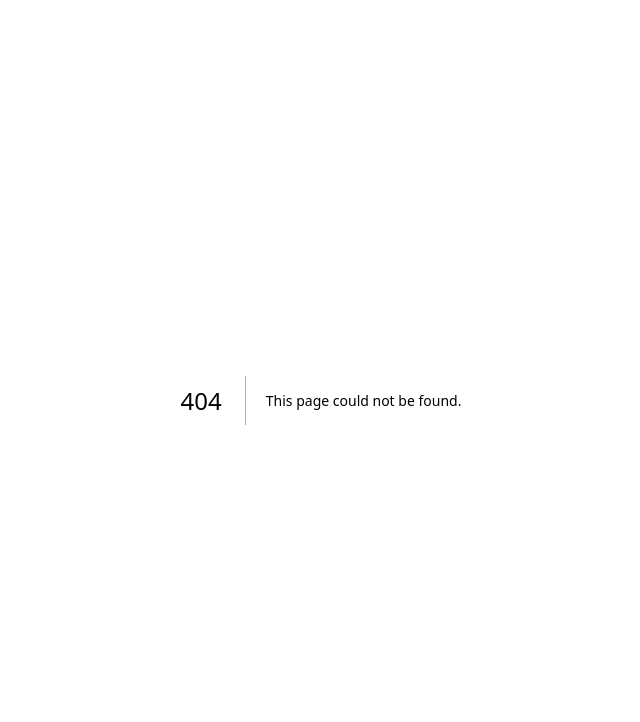
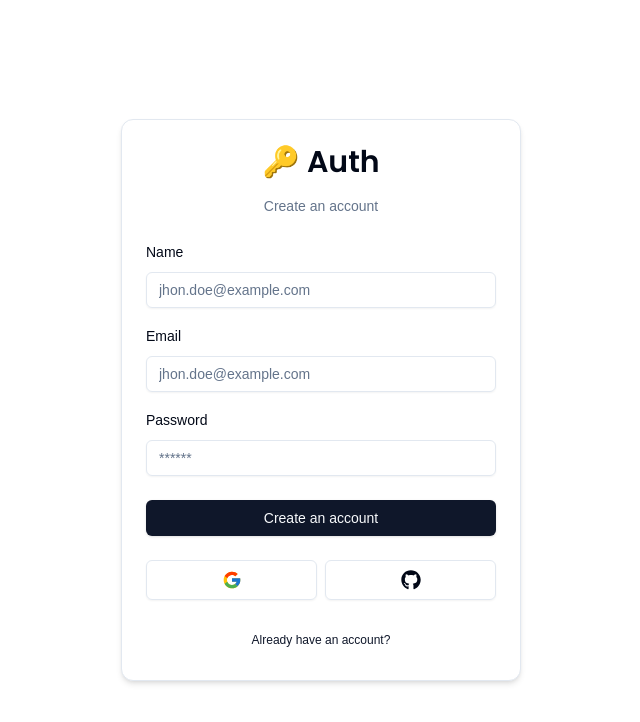
Before and after one commit to ankurnecessary/auth-project, a Next.js app: page /auth/register in a window 1280 px wide. Before the commit this address had no page. Shown: the top 722 px of the page, without its empty margins (319-959 px from the left). Built offline with nearby package versions, Linux system fonts and the light colour scheme.

Commit message:
[register]: Created `<RegisterForm />` and added it in the route `auth/register`.

```diff
--- /dev/null
+++ b/app/auth/register/page.tsx
@@ -0,0 +1,8 @@
+import { RegisterForm } from '@/components/auth/register-form';
+import React from 'react';
+
+const RegisterPage = () => {
+  return <RegisterForm />;
+};
+
+export default RegisterPage;
--- /dev/null
+++ b/components/auth/register-form.tsx
@@ -0,0 +1,131 @@
+'use client';
+
+import React, { useEffect, useState, useTransition } from 'react';
+import CardWrapper from './card-wrapper';
+
+import * as z from 'zod';
+import { registerSchema } from '@/schemas';
+import { useForm } from 'react-hook-form';
+import { zodResolver } from '@hookform/resolvers/zod';
+import {
+  Form,
+  FormControl,
+  FormField,
+  FormItem,
+  FormLabel,
+  FormMessage,
+} from '@/components/ui/form';
+import { Input } from '@/components/ui/input';
+import { Button } from '@/components/ui/button';
+import { FormError } from '@/components/form-error';
+import { FormSuccess } from '@/components/form-success';
+import { register } from '@/actions/register';
+
+export const RegisterForm = () => {
+  const [isMounted, setIsMounted] = useState(false);
+  const [isPending, startTransition] = useTransition();
+  const [error, setError] = useState<string | undefined>();
+  const [success, setSuccess] = useState<string | undefined>();
+
+  // This ensures that the component only renders after it's mounted on the client
+  useEffect(() => {
+    setIsMounted(true);
+  }, []);
+
+  const form = useForm<z.infer<typeof registerSchema>>({
+    resolver: zodResolver(registerSchema),
+    defaultValues: {
+      email: '',
+      password: '',
+      name: '',
+    },
+  });
+
+  const submitHandler = (values: z.infer<typeof registerSchema>) => {
+    startTransition(async () => {
+      const data = await register(values);
+      setError(data.error);
+      setSuccess(data.success);
+    });
+  };
+
+  // Only render the form once the component is mounted
+  if (!isMounted) {
+    return null;
+  }
+
+  return (
+    <CardWrapper
+      headerlabel="Create an account"
+      backButtonLabel="Already have an account?"
+      backButtonHref="/auth/login"
+      showSocial
+    >
+      <Form {...form}>
+        <form onSubmit={form.handleSubmit(submitHandler)} className="space-y-6">
+          <div className="space-y-4">
+            <FormField
+              control={form.control}
+              name="name"
+              render={({ field }) => (
+                <FormItem>
+                  <FormLabel>Name</FormLabel>
+                  <FormControl>
+                    <Input
+                      {...field}
+                      disabled={isPending}
+                      placeholder="jhon.doe@example.com"
+                      type="text"
+                    />
+                  </FormControl>
+                  <FormMessage />
+                </FormItem>
+              )}
+            />
+            <FormField
+              control={form.control}
+              name="email"
+              render={({ field }) => (
+                <FormItem>
+                  <FormLabel>Email</FormLabel>
+                  <FormControl>
+                    <Input
+                      {...field}
+                      disabled={isPending}
+                      placeholder="jhon.doe@example.com"
+                      type="email"
+                    />
+                  </FormControl>
+                  <FormMessage />
+                </FormItem>
+              )}
+            />
+            <FormField
+              control={form.control}
+              name="password"
+              render={({ field }) => (
+                <FormItem>
+                  <FormLabel>Password</FormLabel>
+                  <FormControl>
+                    <Input
+                      {...field}
+                      disabled={isPending}
+                      placeholder="******"
+                      type="password"
+                    />
+                  </FormControl>
+                  <FormMessage />
+                </FormItem>
+              )}
+            />
+          </div>
+          <FormError message={error} />
+          <FormSuccess message={success} />
+          <Button type="submit" className="w-full" disabled={isPending}>
+            Create an account
+          </Button>
+        </form>
+      </Form>
+    </CardWrapper>
+  );
+};
```
